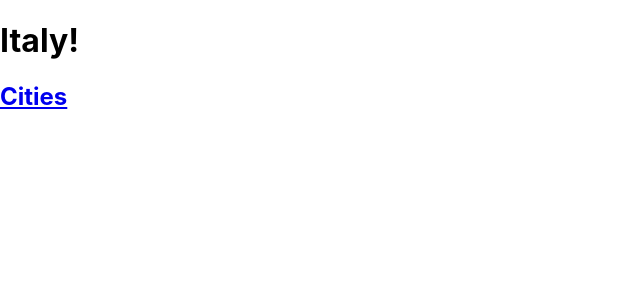
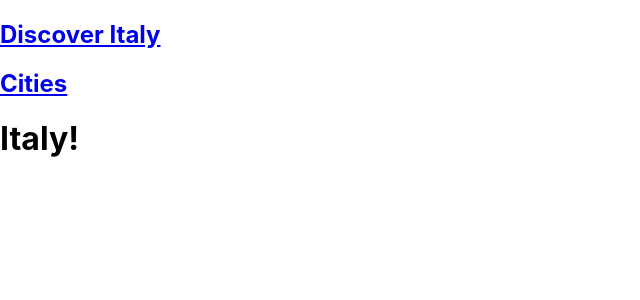
Before and after one commit to matt-wiser/italy, a React (Create React App) app: page / in a window 1280 px wide. Shown: the top 300 px of the page, without its empty margins (0-640 px from the left). Built offline with nearby package versions, Linux system fonts and the light colour scheme.

Commit message:
added an emoji favicon, a navigation bar component, and moved react-router functionality to index.js for better maintainability

```diff
--- a/src/App.js
+++ b/src/App.js
@@ -1,24 +1,19 @@
-import {Route, Routes, useLocation} from 'react-router-dom';
+import { Outlet } from 'react-router-dom';
 
-import Italy from './pages/italy'
-import Cities from './pages/cities/cities';
-import Milano from './pages/cities/milano/milano';
-import Roma from './pages/cities/roma/roma';
-import Napoli from './pages/cities/napoli/napoli';
+import Nav from './components/nav';
 
 import './index.css';
 
 function App() {
-  const location = useLocation();
 
   return (
-    <Routes key={location.pathname} location={location}>
-      <Route path="/" element={<Italy />} />
-      <Route path="/cities" element={<Cities />} />
-      <Route path="/cities/milano" element={<Milano />} />
-      <Route path="/cities/roma" element={<Roma />} />
-      <Route path="/cities/napoli" element={<Napoli />} />
-    </Routes>
+    <>
+    <Nav />
+
+    {/* Outlet component allows for nested UI elements to display,
+    because all pages are rendered within the App layout this component is required */}
+    <Outlet />
+    </>
   );
 }
 
--- /dev/null
+++ b/src/components/nav.js
@@ -0,0 +1,18 @@
+import React from "react";
+import { Link } from "react-router-dom";
+
+const Nav = () => {
+    return (
+    <nav>
+        <Link to="/">
+            <h2>Discover Italy</h2>
+        </Link>
+
+        <Link to="/cities">
+            <h2>Cities</h2>
+        </Link>
+    </nav>
+    )
+}
+
+export default Nav;
--- a/src/index.js
+++ b/src/index.js
@@ -1,15 +1,31 @@
 import React from 'react';
 import ReactDOM from 'react-dom/client';
 import App from './App';
-import {BrowserRouter} from 'react-router-dom';
+import { BrowserRouter, Routes, Route } from 'react-router-dom';
+
+import Italy from './pages/italy'
+import Cities from './pages/cities/cities';
+import Milano from './pages/cities/milano/milano';
+import Roma from './pages/cities/roma/roma';
+import Napoli from './pages/cities/napoli/napoli';
 
 
 const root = ReactDOM.createRoot(document.getElementById('root'));
 
+// Currently using BrowserRouter for local development, will need to be changed to HashRouter for GitHub Pages deployment as well as defining a homepage in package.json
+
 root.render(
   <React.StrictMode>
-    <BrowserRouter basename='/'>
-      <App />
+    <BrowserRouter>
+      <Routes>
+        <Route path="/" element={<App />}>
+          <Route index element={<Italy />} />
+          <Route path="/cities" element={<Cities />} />
+          <Route path="/cities/milano" element={<Milano />} />
+          <Route path="/cities/roma" element={<Roma />} />
+          <Route path="/cities/napoli" element={<Napoli />} />
+        </Route>
+      </Routes>
     </BrowserRouter>
   </React.StrictMode>
 );
--- a/src/pages/cities/cities.js
+++ b/src/pages/cities/cities.js
@@ -6,6 +6,7 @@ const Cities = () => {
 
         <>
         <h1>Cities!</h1>
+
         <Link to="milano">
             <h2>Milano</h2>
         </Link>
--- a/src/pages/italy.js
+++ b/src/pages/italy.js
@@ -1,13 +1,9 @@
 import React from "react";
-import { Link } from "react-router-dom";
 
 const Italy = () => {
     return (
         <>
         <h1>Italy!</h1>
-        <Link to="/cities">
-            <h2>Cities</h2>
-        </Link>
         </>
     )
 }
```
Also changed, not shown: public/index.html (+1 -0 lines), public/manifest.json (deleted). Lines whose indentation alone changed are shown as unchanged.
